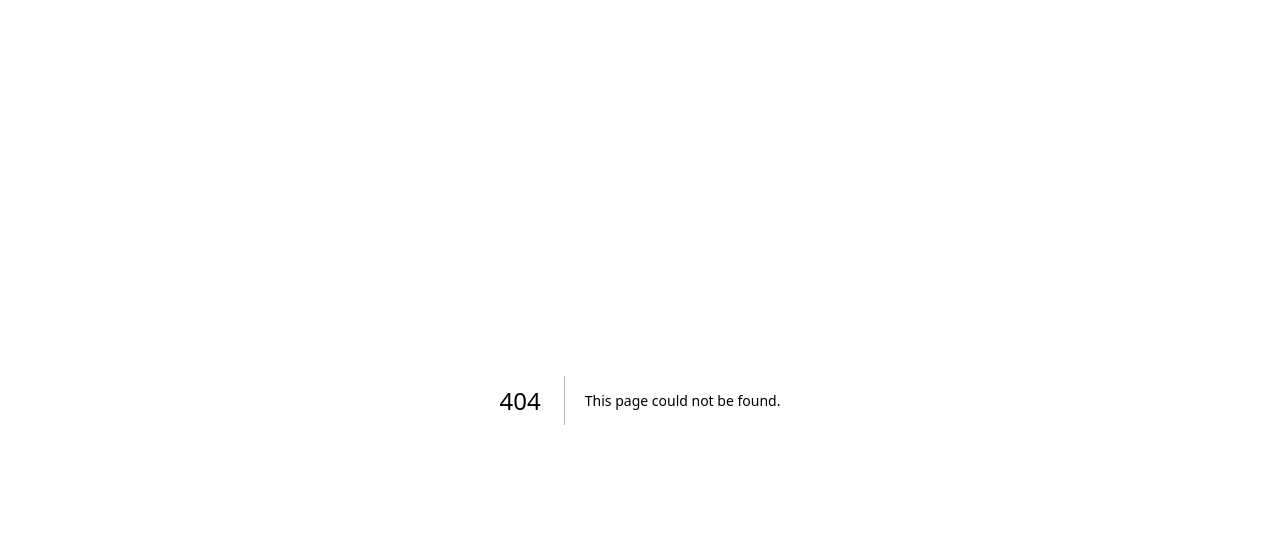
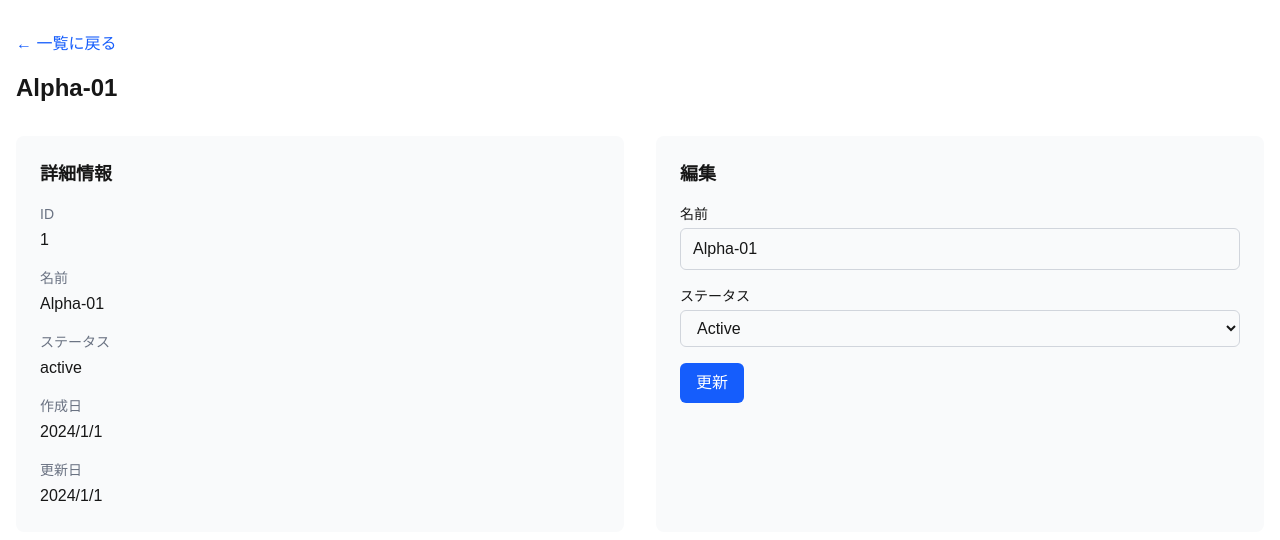
Before and after one commit to ossan-engineer/nextjs-app-router-best-practices, a Next.js app: page /robots/1 in a window 1280 px wide. Before the commit this address had no page. Shown: the top 540 px of the page. Built offline with nearby package versions, Linux system fonts and the light colour scheme.

Commit message:
Add RobotDetailPage with dynamic routing

```diff
--- /dev/null
+++ b/src/app/robots/[id]/page.tsx
@@ -0,0 +1,77 @@
+import Link from 'next/link'
+import { notFound } from 'next/navigation'
+
+import { getRobotById } from '@/lib/robots'
+
+import { RobotFormClient } from '../_components/RobotForm.client'
+
+type RobotDetailPageProps = {
+  params: Promise<{ id: string }>
+}
+
+/**
+ * ロボット詳細ページ（Server Component）
+ *
+ * - 動的ルートでIDを取得
+ * - データ取得は Server Component で完結
+ * - 存在しない場合は notFound() で 404
+ */
+export default async function RobotDetailPage({ params }: RobotDetailPageProps) {
+  const { id } = await params
+  const robot = await getRobotById(id)
+
+  if (!robot) {
+    notFound()
+  }
+
+  return (
+    <div className="container mx-auto px-4 py-8">
+      <div className="mb-4">
+        <Link href="/robots" className="text-blue-600 hover:underline">
+          ← 一覧に戻る
+        </Link>
+      </div>
+
+      <h1 className="text-2xl font-bold mb-8">{robot.name}</h1>
+
+      <div className="grid grid-cols-1 lg:grid-cols-2 gap-8">
+        {/* 詳細情報（Server Component で描画） */}
+        <div className="bg-gray-50 p-6 rounded-lg">
+          <h2 className="text-lg font-semibold mb-4">詳細情報</h2>
+          <dl className="space-y-4">
+            <div>
+              <dt className="text-sm font-medium text-gray-500">ID</dt>
+              <dd className="mt-1">{robot.id}</dd>
+            </div>
+            <div>
+              <dt className="text-sm font-medium text-gray-500">名前</dt>
+              <dd className="mt-1">{robot.name}</dd>
+            </div>
+            <div>
+              <dt className="text-sm font-medium text-gray-500">ステータス</dt>
+              <dd className="mt-1">{robot.status}</dd>
+            </div>
+            <div>
+              <dt className="text-sm font-medium text-gray-500">作成日</dt>
+              <dd className="mt-1">
+                {robot.createdAt.toLocaleDateString('ja-JP')}
+              </dd>
+            </div>
+            <div>
+              <dt className="text-sm font-medium text-gray-500">更新日</dt>
+              <dd className="mt-1">
+                {robot.updatedAt.toLocaleDateString('ja-JP')}
+              </dd>
+            </div>
+          </dl>
+        </div>
+
+        {/* 編集フォーム（Client Component） */}
+        <div className="bg-gray-50 p-6 rounded-lg">
+          <h2 className="text-lg font-semibold mb-4">編集</h2>
+          <RobotFormClient robot={robot} mode="edit" />
+        </div>
+      </div>
+    </div>
+  )
+}
```
